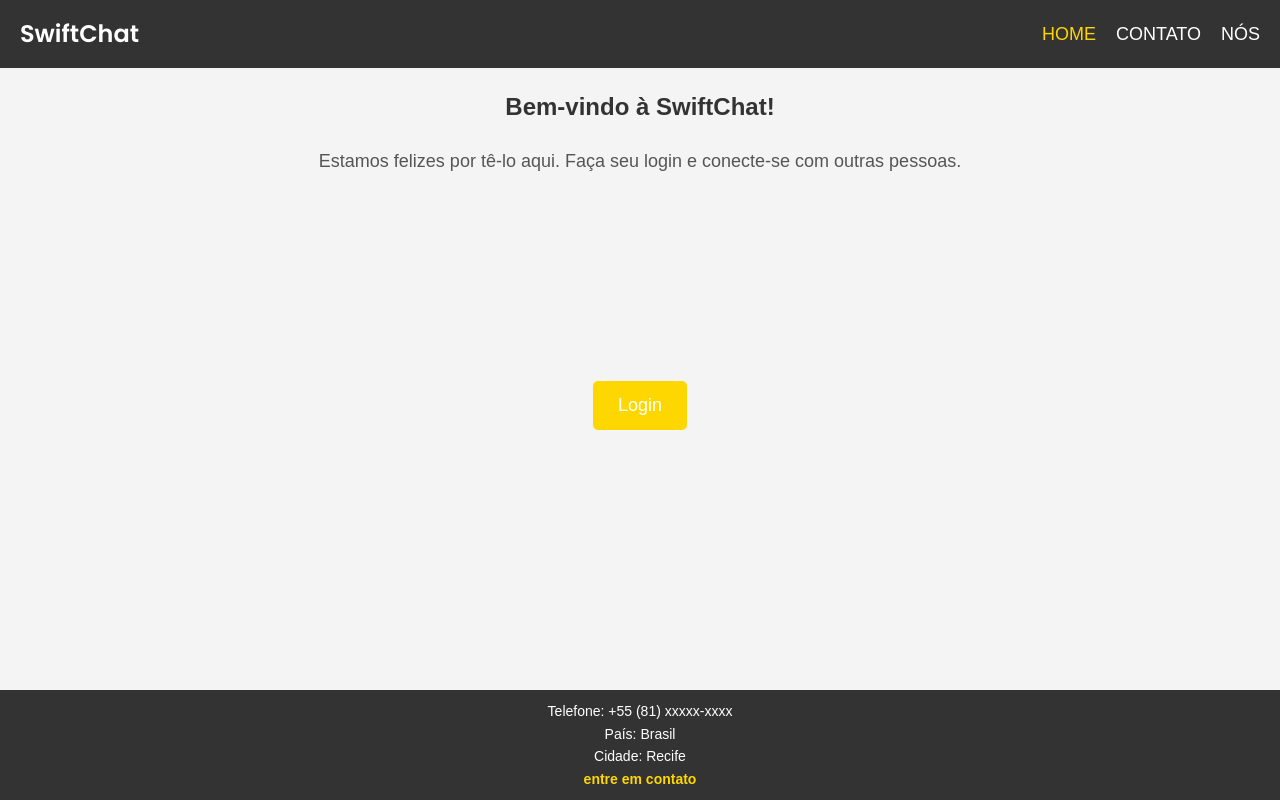
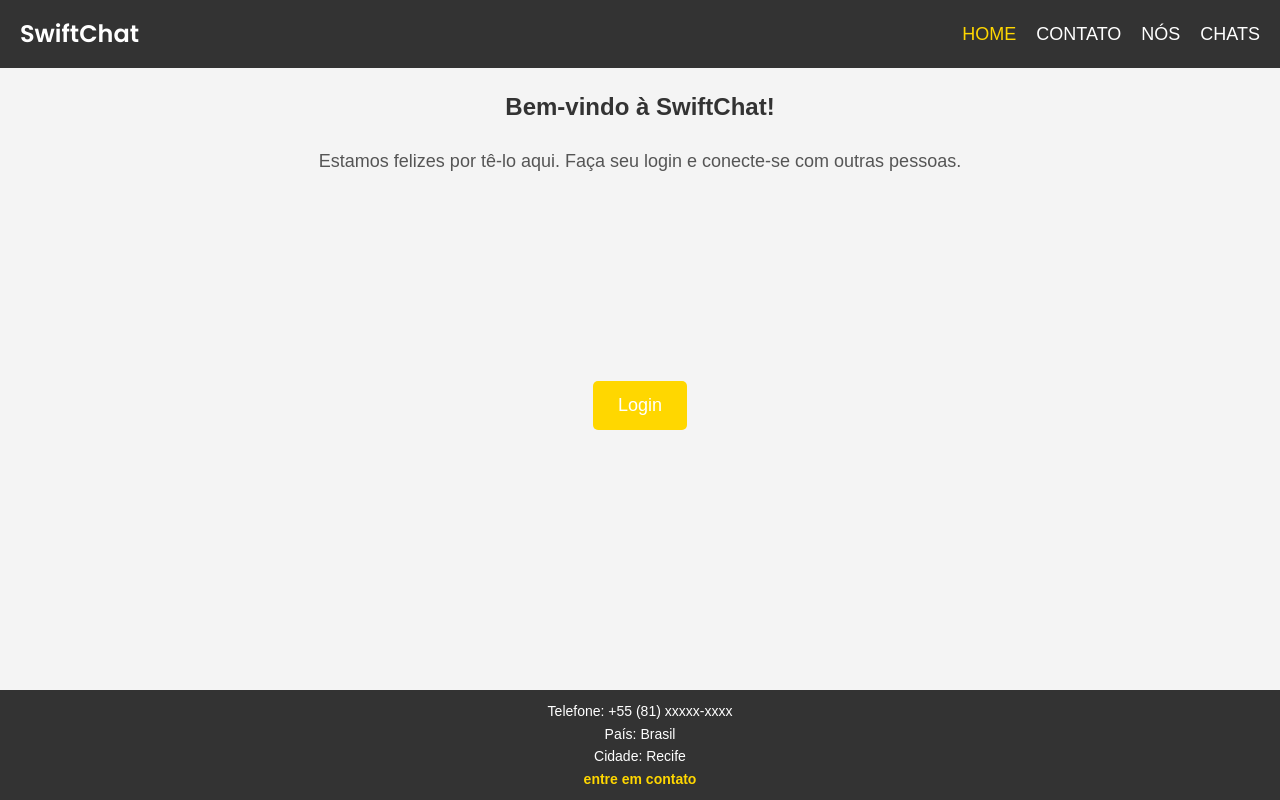
Before and after one commit to carloslneeto/ipw2Fim, a plain HTML site: page index.HTML in a window 1280 px wide. Drawn offline with Linux system fonts and the light colour scheme.

Commit message:
Adição Chats

```diff
--- a/index.HTML
+++ b/index.HTML
@@ -14,6 +14,7 @@
             <li><a class="active" href="#">HOME</a></li>
             <li><a href="institucional/contato.html">CONTATO</a></li>
             <li><a href="institucional/nos.html">NÓS</a></li>
+            <li><a href="views/home.html">CHATS</a></li>
         </ul>
     </nav>
     <main>
```
